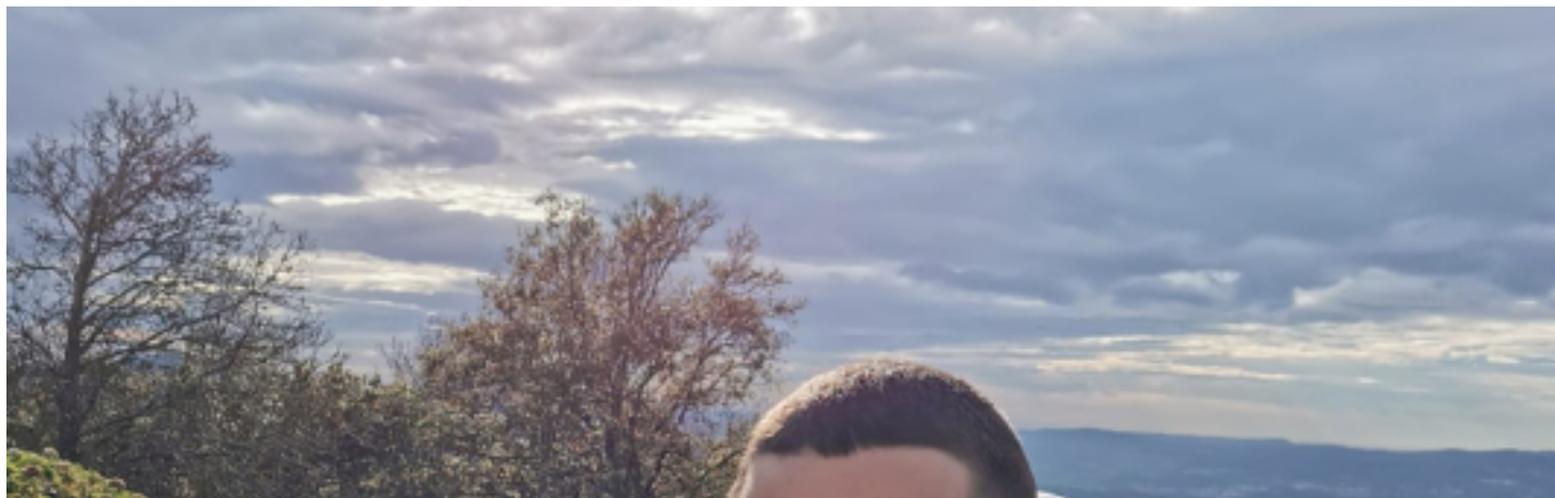
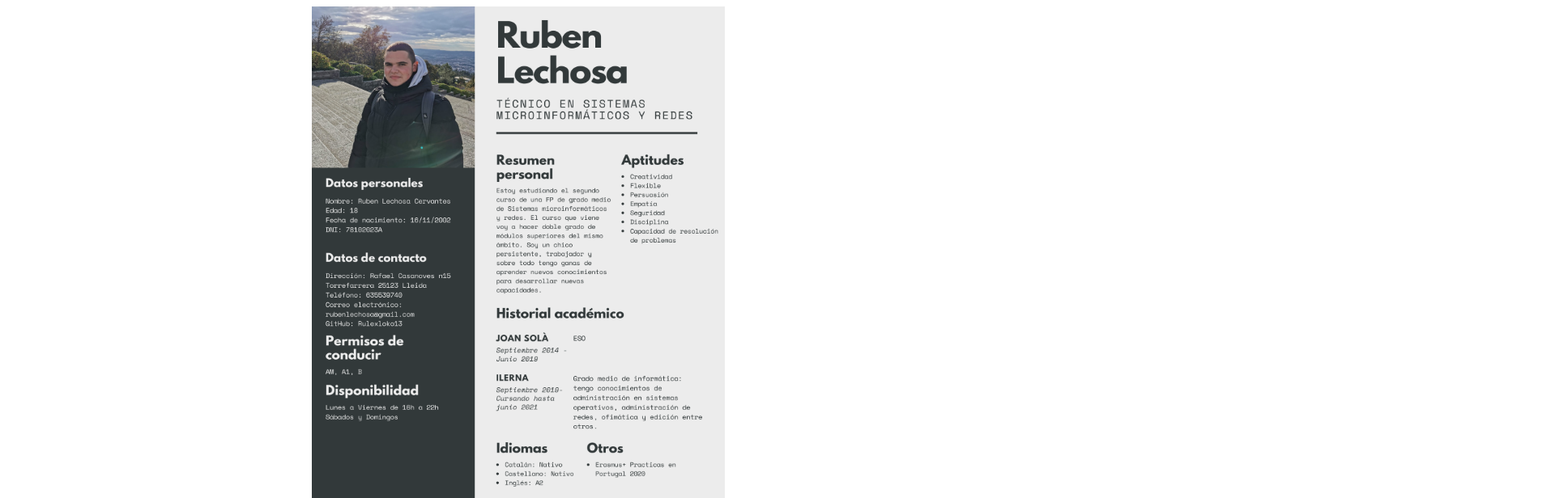
Before and after one commit to Rulexloko13/CV, a plain HTML site: page index.html in a window 1280 px wide. Shown: the top 616 px of the page at 81% size, 1920 px wide, since content can reach past the window. Drawn offline with Linux system fonts and the light colour scheme.

Commit message:
Update index.html

```diff
--- a/index.html
+++ b/index.html
@@ -11,5 +11,5 @@ margin:auto;
 </style>
 </head>
 
-<img src="foto.png" alt="foto" width="5100" height="7000">
+<img src="foto.png" alt="foto" width="510" height="700">
 </html>
```
